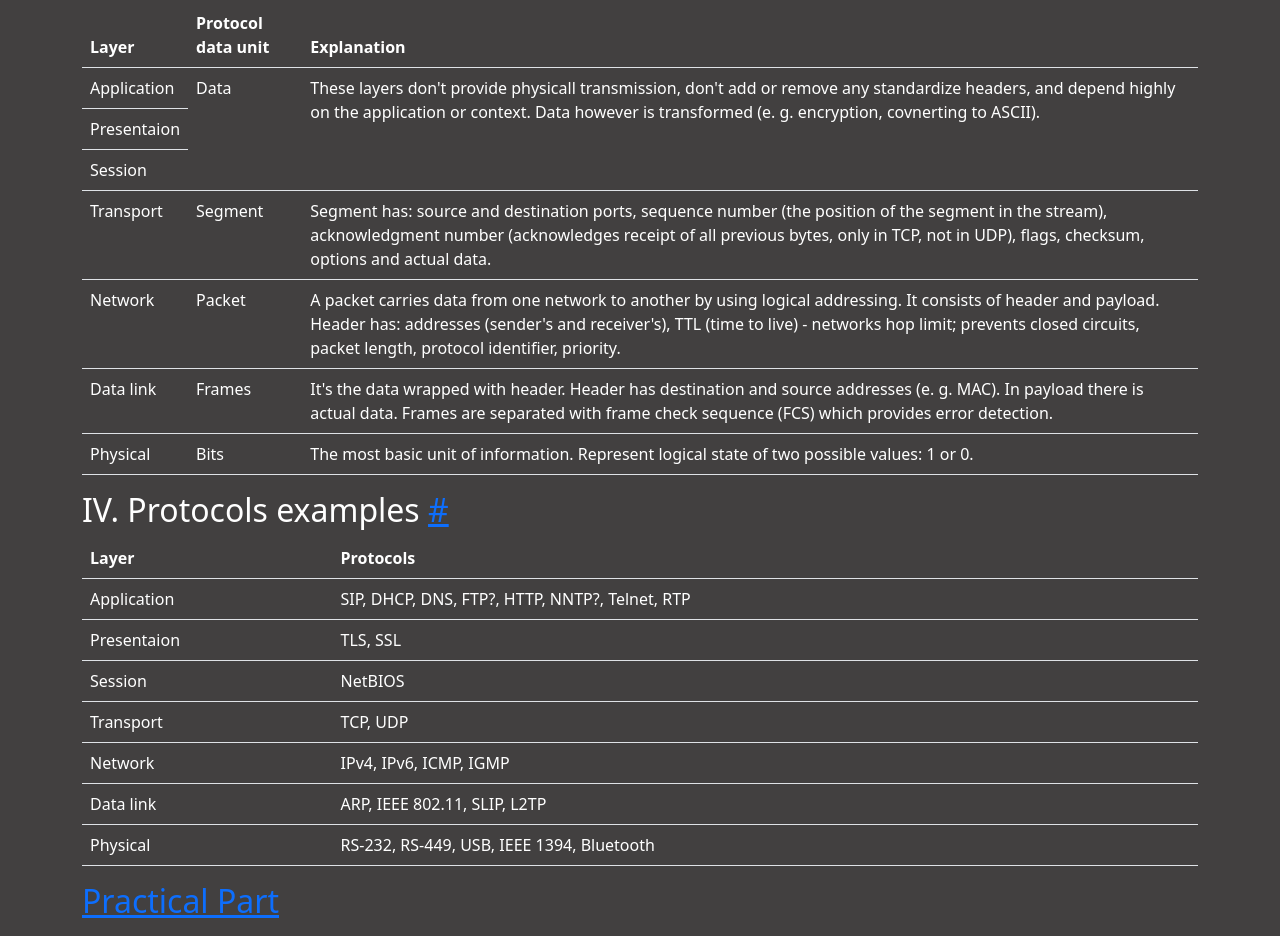
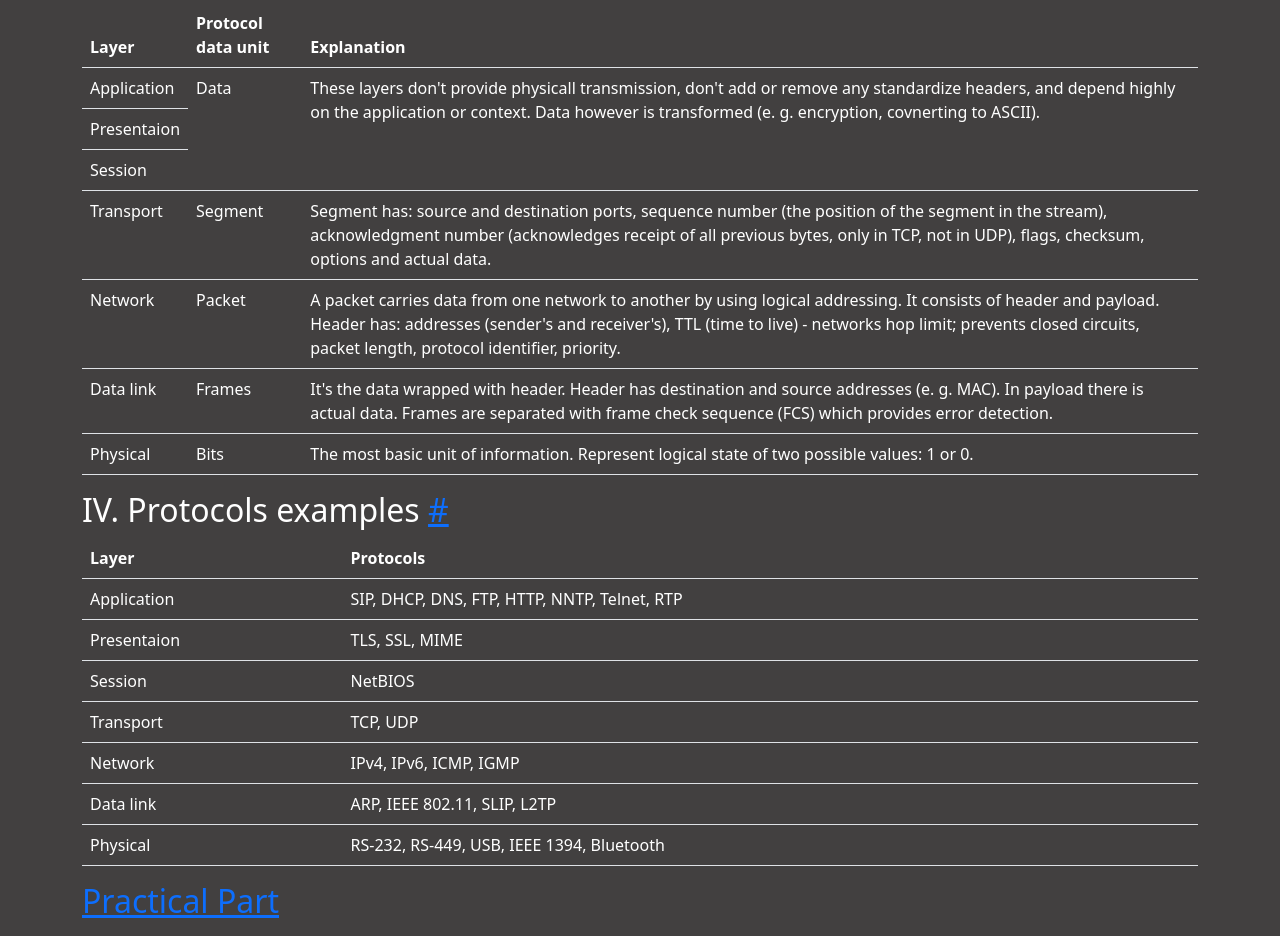
Before and after one commit to MikolDev/iso-osi-model, a plain HTML site: page index.html in a window 1280 px wide. Shown: the part 1176-2112 px from the top of the page. Drawn offline with nearby package versions, Linux system fonts and the light colour scheme.

Commit message:
mime added

```diff
--- a/index.html
+++ b/index.html
@@ -112,11 +112,11 @@
             <tbody>
                 <tr>
                     <td scope="row">Application</td>
-                    <td>SIP, DHCP, DNS, FTP?, HTTP, NNTP?, Telnet, RTP</td>
+                    <td>SIP, DHCP, DNS, FTP, HTTP, NNTP, Telnet, RTP</td>
                 </tr>
                 <tr>
                     <td scope="row">Presentaion</td>
-                    <td>TLS, SSL</td>
+                    <td>TLS, SSL, MIME</td>
                 </tr>
                 <tr>
                     <td scope="row">Session</td>
```
